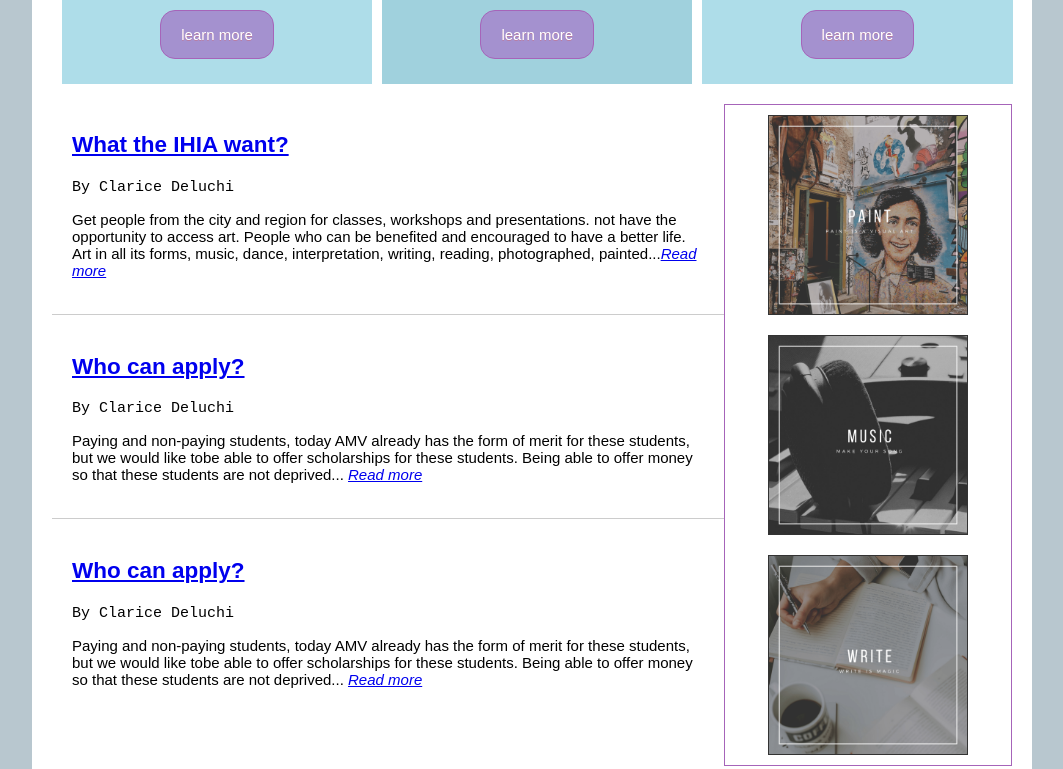
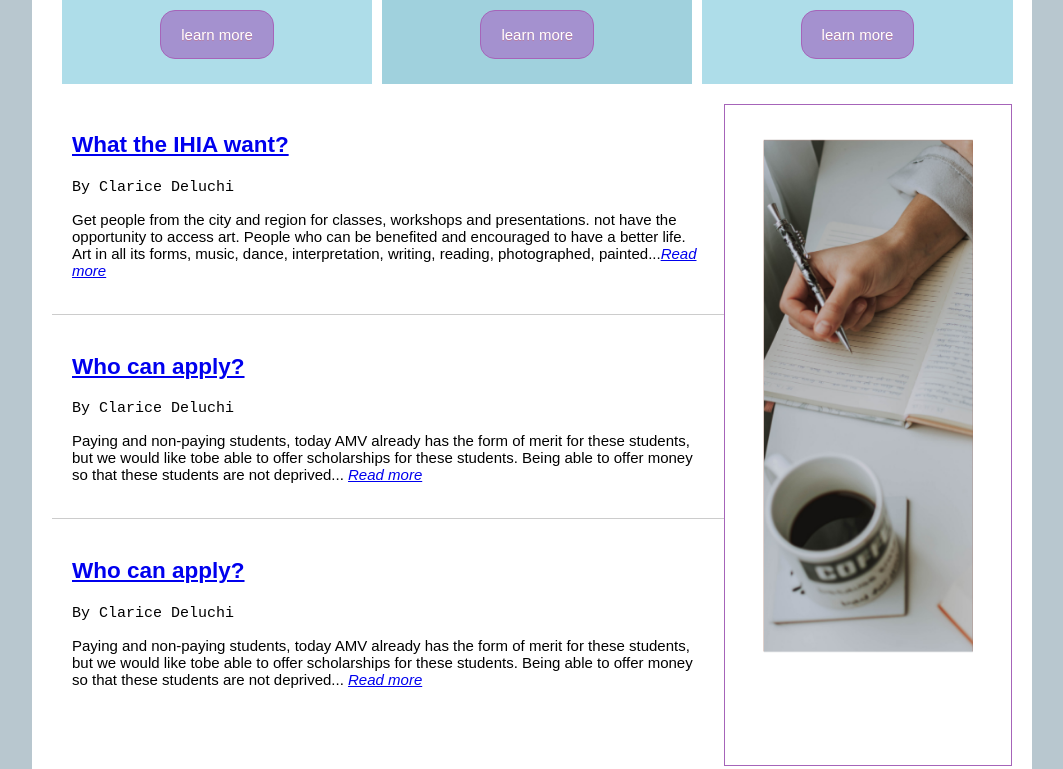
Before and after one commit to cdeluchi/Udacity, a plain HTML site: page index.html in a window 1280 px wide. Shown: the part 1351-2120 px from the top of the page, without its empty margins (108-1171 px from the left). Drawn offline with Linux system fonts and the light colour scheme.

Commit message:
New add
New atualizations

```diff
--- a/index.html
+++ b/index.html
@@ -72,33 +72,31 @@
         <div class="blog">
         <section>
                 <article>
-                <h2><a href="Pages/Blog.html">What the IHIA want?</a></h2>
+                <h2><a href="Blog.html">What the IHIA want?</a></h2>
                 <span>By Clarice Deluchi</span>
                 <p>Get people from the city and region for classes, workshops and presentations.
                     not have the opportunity to access art. People who can be benefited and encouraged to have a better life.
                     Art in all its forms, music, dance, interpretation, writing, reading, photographed, painted...<a href="Blog.html"><em>Read more</em></a></p>
             </article>
             <article>
-                <h2><a href="Pages/Blog.html">Who can apply?</a></h2>
+                <h2><a href="Blog.html">Who can apply?</a></h2>
                 <span>By Clarice Deluchi</span>
                 <p>Paying and non-paying students, today AMV already has the form of merit for these students, but we would
                     like tobe able to offer scholarships for these students. Being able to offer money so that these students are
-                    not deprived... <a href="Pages/Blog.html"><em>Read more</em></a></p>
+                    not deprived... <a href="Blog.html"><em>Read more</em></a></p>
             </article>
             <article>
-                <h2><a href="Pages/Blog.html">Who can apply?</a></h2>
+                <h2><a href="Blog.html">Who can apply?</a></h2>
                 <span>By Clarice Deluchi</span>
                 <p>Paying and non-paying students, today AMV already has the form of merit for these students, but we would
                     like tobe able to offer scholarships for these students. Being able to offer money so that these students are
-                    not deprived... <a href="Pages/Blog.html"><em>Read more</em></a></p>
+                    not deprived... <a href="Blog.html"><em>Read more</em></a></p>
             </article>
         </section>
         </div>
 
         <div class="flexbox-container" >
-            <div class="flexbox-item flexbox-item-1"><img  width="100%" src="Images/paint.png" alt="paint"></div>
-            <div class="flexbox-item flexbox-item-2"><img width="100%" src="Images/music.png" alt="music"></div>
-            <div class="flexbox-item flexbox-item-3"><img width="100%" src="Images/write.png" alt="write"></div>
+            <div class="flexbox-item-flexbox-item-1"><img width="100%" src="Images/timetowrite.png" alt="Person Write"> </div>
         </div>
 
         <div class="wrapper">
--- a/style/Style.css
+++ b/style/Style.css
@@ -111,16 +111,29 @@ figcaption {
 }
 
 .flexbox-container {
-  display: flex;
+  display: grid;
+  width: 288px;
+  height: 662px;
   flex-direction: column;
   align-items: center;
   border: 1px solid #a664b9;
   margin: 10px 0 10px 0;
+  grid-template-columns: repeat(1, 1fr);
+    gap: 10px;
+    grid-auto-rows: minmax(100px, auto);
 }
 
+.flexbox-container > div {
+    width: 266px;
+    height: 650px;
+    margin: 10px;
+    padding: 1em;
+}
+
+
 .flexbox-item {
-  width: 200px;
-  height: 200px;
+  width: 288px;
+  height: 662px;
   margin: 10px;
   border: 1px solid #333;
 }
```
Also changed, not shown: Images/timetowrite.png (added), 1 other file.
